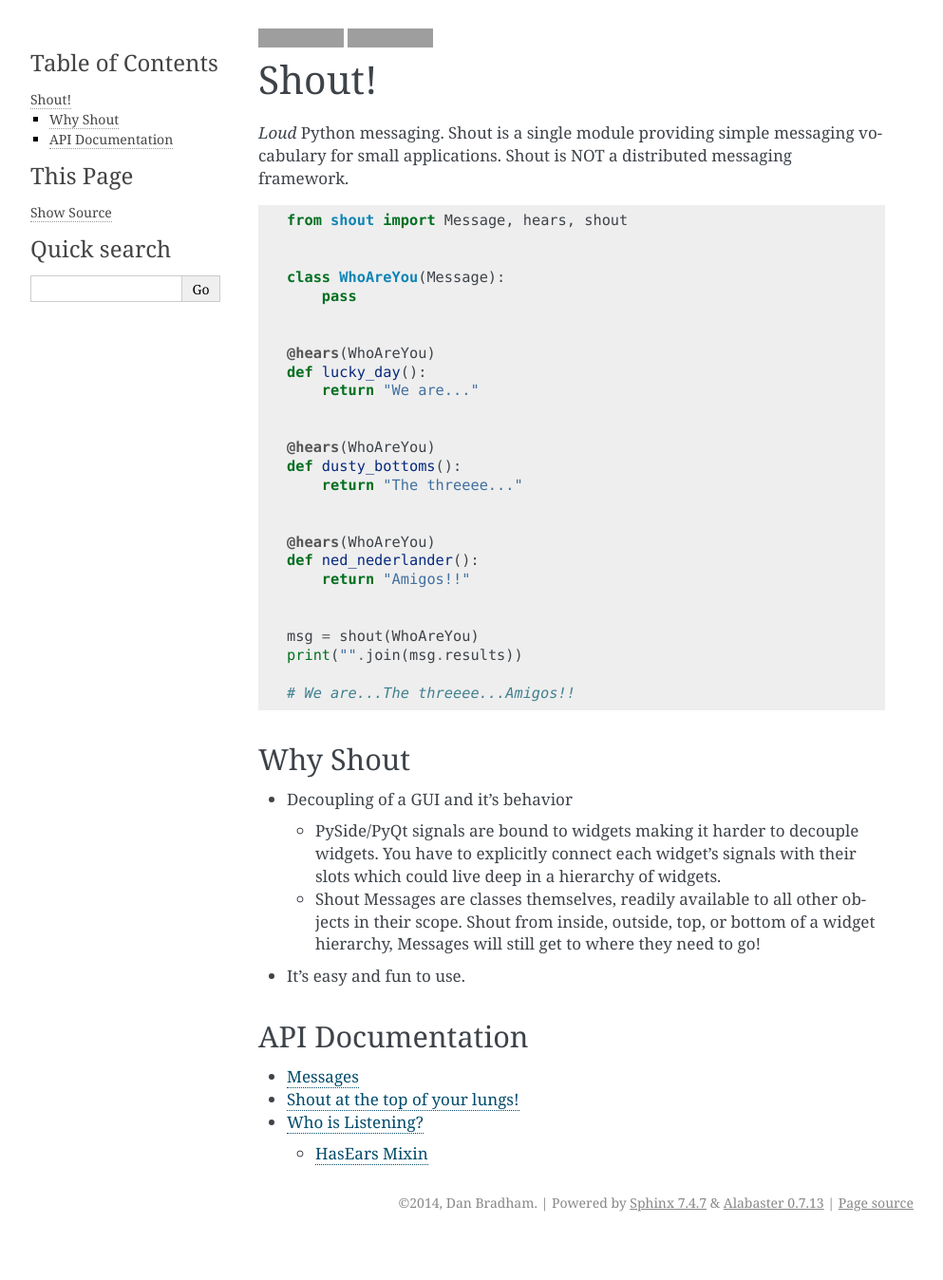
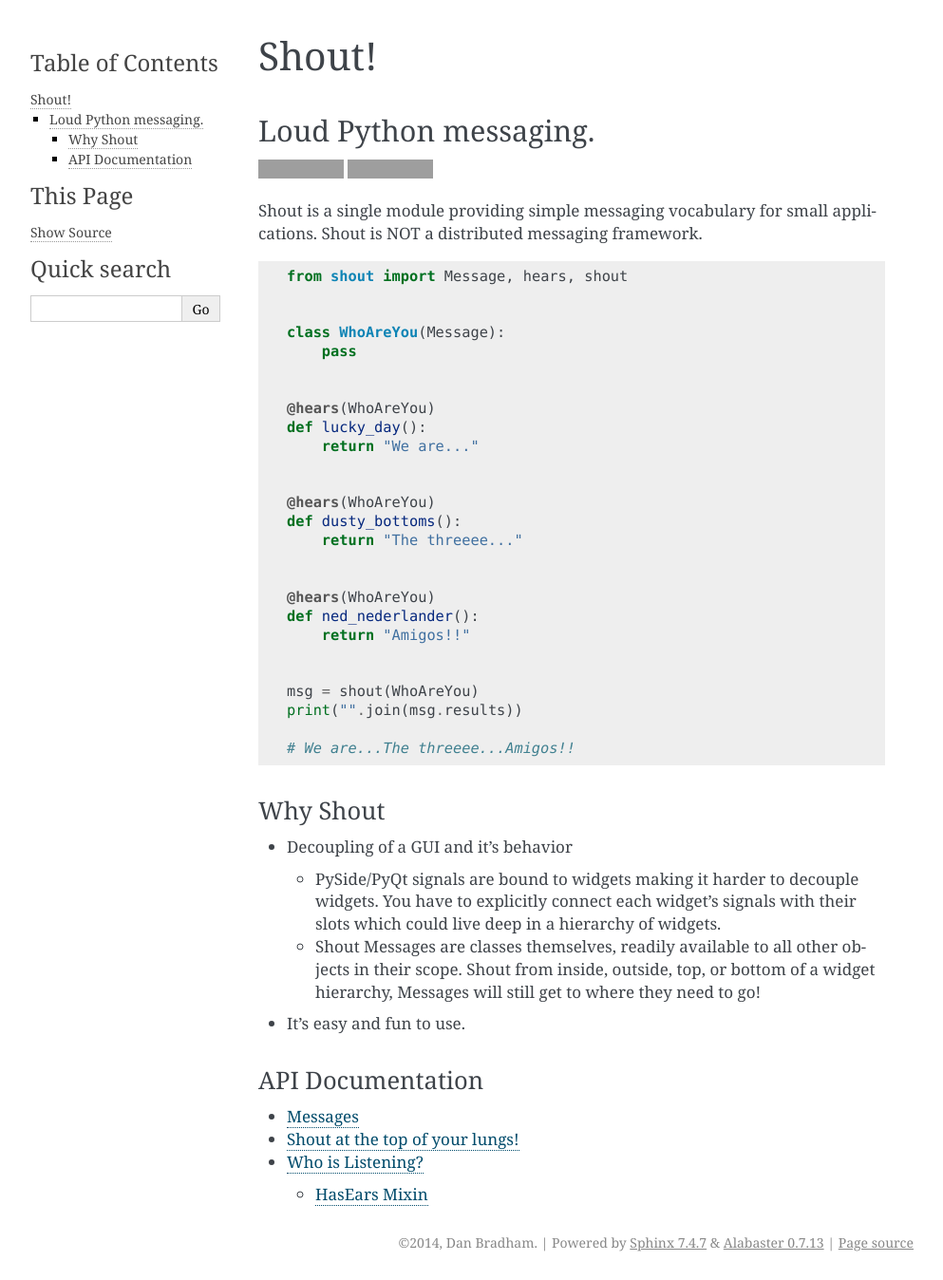
Before and after one commit to danbradham/shout, a Sphinx documentation site: the page built from docs/index.rst, in a window 1280 px wide. Shown: the whole page at 95% size, without its empty margins (148-1141 px from the left). Built offline with Sphinx 7.4.7, drawn with Linux system fonts in a browser that asks for light colours; before the commit the page ends 1306 px from its top, so only the background shows below that; grey boxes are pictures that could not be loaded.

```diff
--- a/docs/index.rst
+++ b/docs/index.rst
@@ -1,12 +1,15 @@
+========
+ Shout!
+========
+--------------------------
+ Loud Python messaging.
+--------------------------
 .. image:: https://travis-ci.org/danbradham/shout.svg?branch=master
   :target: https://travis-ci.org/danbradham/shout
 
 .. image:: https://coveralls.io/repos/danbradham/shout/badge.png?branch=master
   :target: https://coveralls.io/r/danbradham/shout?branch=master
-======
-Shout!
-======
-*Loud* Python messaging.
+
 Shout is a single module providing simple messaging vocabulary for small applications. Shout is NOT a distributed messaging framework.
 
 ::
```
Also changed, not shown: README.rst (+7 -4 lines).
